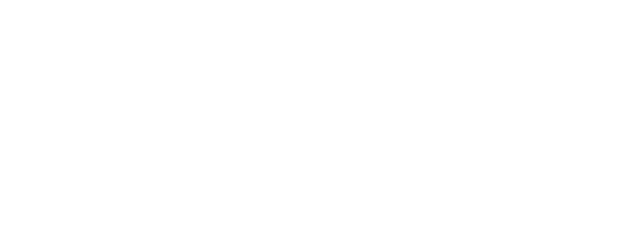
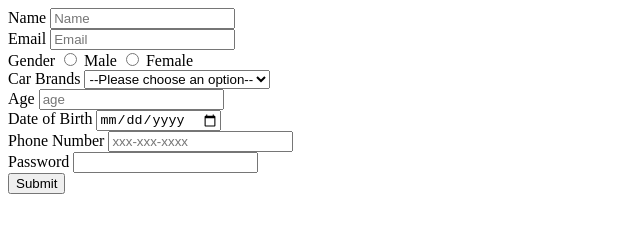
Before and after one commit to acciojob/signup-form-car-rizwana573, a website: page main.html in a window 1280 px wide. Shown: the whole page, without its empty margins (0-640 px from the left). Drawn offline with Linux system fonts and the light colour scheme.

Commit message:
created a submission

```diff
--- a/main.html
+++ b/main.html
@@ -10,7 +10,68 @@
 	<!-- the entire body must be written by student -->
     <script type="text/javascript" src="./script.js">
 </script>
+<form id="carSignupForm" action="#" method="POST">
+	<div class="inputField">
+	<label for="name">Name</label>
+	<input id="name" type="text" placeholder="Name" required></input>
+	</div>
 
+	<div class="inputField">
+	<label for="email">Email</label>
+	<input id="email" type="email" placeholder="Email" required></input>
+	</div>
+
+	<div class="inputField">
+	<label for="">Gender</label>
+	<input id="gender_m" type="radio" name="gender" value ="Male" required></input>
+	<label for="gender_m">Male</label>
+
+	<input id="gender_f" type="radio" name="gender" value ="Female"></input>
+	<label for="gender_f">Female</label>
+
+<!-- 	<input id="oth" type="radio" name="gender" value ="Others"></input>
+	<label for="oth">Others</label>	 -->
+	</div>
+
+	<div class="inputField">
+		<label for="cars">Car Brands</label>
+		<select id="cars">
+			<option value="">--Please choose an option--</option>
+		    <option value="BMW">BMW</option>
+			<option value="Audi">Audi</option>
+			<option value="Mercedez">Mercedez</option>
+		</select>
+	</div>
+
+	<div class="inputField">
+	<label for="age">Age</label>
+	<input id="age" type="number" placeholder="age" required></input>
+	</div>
+
+	<div class="inputField">
+	<label for="dob">Date of Birth</label>
+	<input id="dob" type="date" required></input>
+	</div>
+
+	<div class="inputField">
+	<label for="tel">Phone Number</label>
+	<input id="tel" type="number" placeholder="xxx-xxx-xxxx" ></input>
+	</div>
+
+	<div class="inputField">
+	<label for="password">Password</label>
+	<input id="password" type="password" required></input>
+	</div>
+
+<!-- 	<div class="inputField">
+	<label for="portfolio">Portfolio URL</label>
+	<input id="portfolio" type="url"></input>
+	</div>		 -->
+
+	<div class="submitBtn">
+	<button type="submit" value="submit">Submit</button>
+	</div>
+</form>
 </body>
 
 </html>
```
